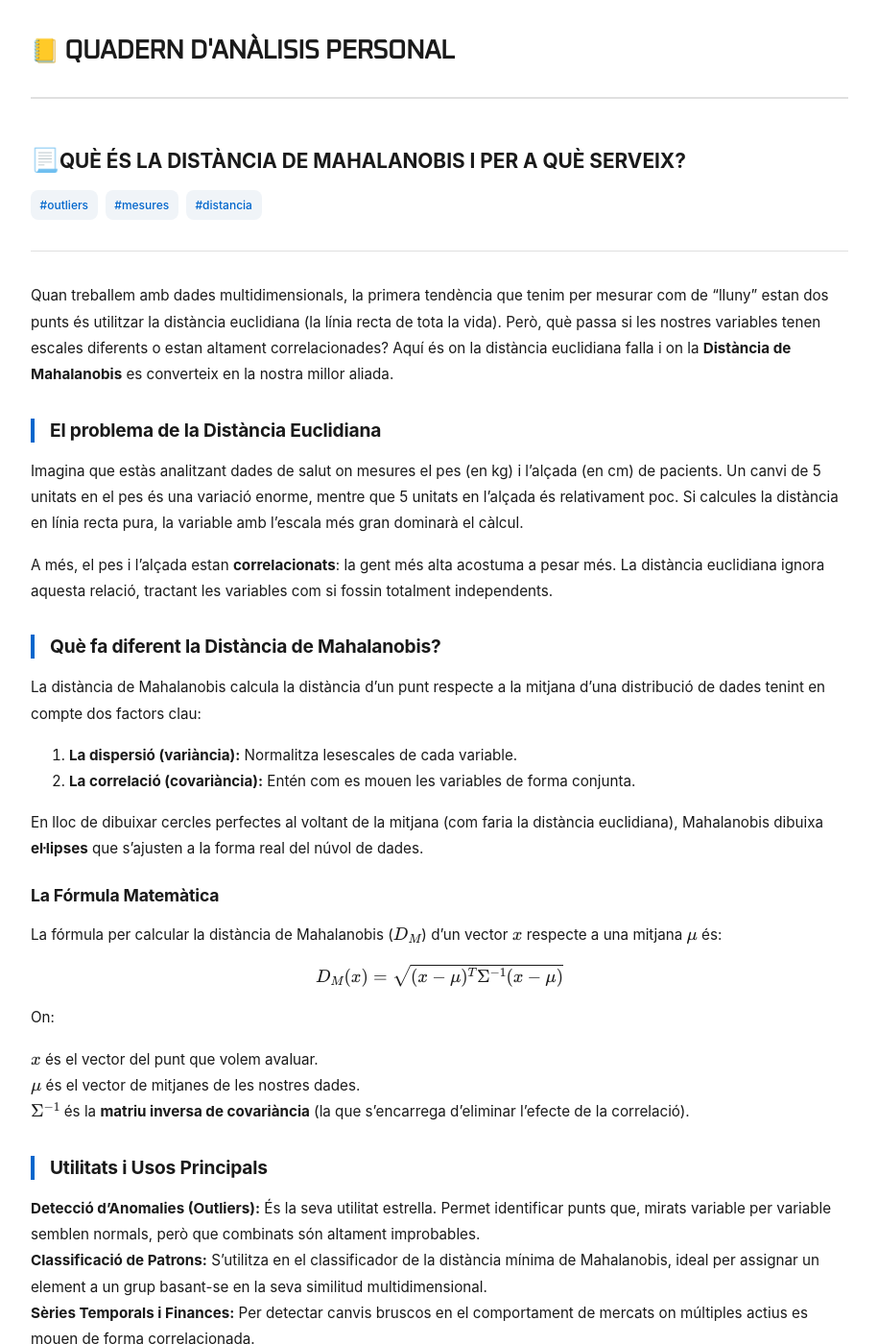
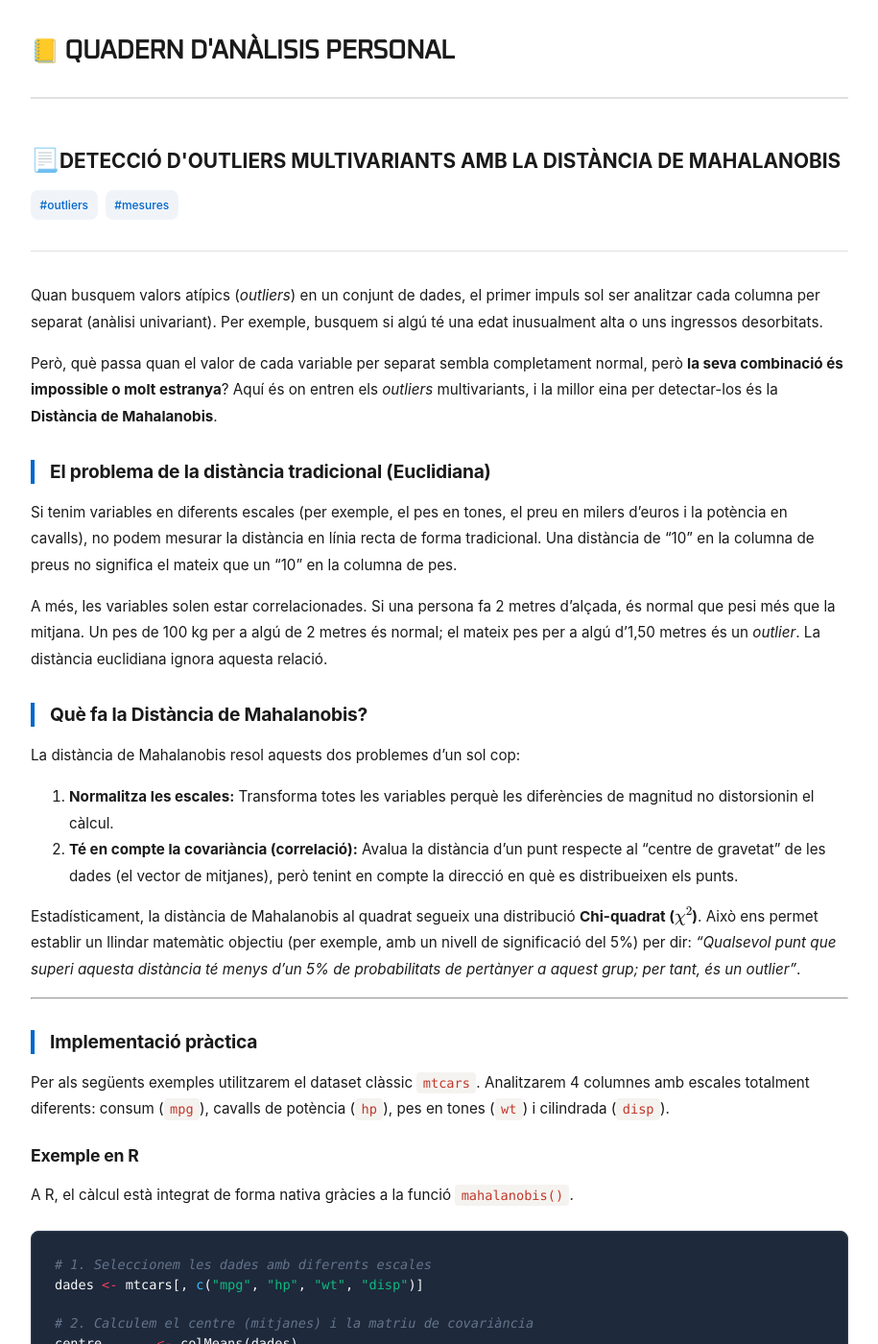
Before and after one commit to alberthr/alberthr.github.io, a Jekyll site: the page built from _posts/2026-06-10-mahalanobis-distancia.md, in a window 1280 px wide and 1400 px high. Shown: the whole window at 96% size, without its empty margins (182-1097 px from the left). Built offline with Jekyll 4.4.1, drawn with Linux system fonts in a browser that asks for light colours; comment, search, counter and statistics services are not loaded; some of the changed text lies outside the part shown.

Commit message:
canvis en el article de mahalanobis

````diff
--- a/_posts/2026-06-10-mahalanobis-distancia.md
+++ b/_posts/2026-06-10-mahalanobis-distancia.md
@@ -1,99 +1,109 @@
 ---
 layout: post
-title: "Què és la Distància de Mahalanobis i per a què serveix?"
-description: "Descobreix com mesurar la distància entre dades tenint en compte la seva correlació i dispersió, amb exemples pràctics en Python i R."
+title: "Detecció d'Outliers Multivariants amb la Distància de Mahalanobis"
 tags:
   - outliers
   - mesures
-  - distancia
 ---
 
-Quan treballem amb dades multidimensionals, la primera tendència que tenim per mesurar com de "lluny" estan dos punts és utilitzar la distància euclidiana (la línia recta de tota la vida). Però, què passa si les nostres variables tenen escales diferents o estan altament correlacionades? Aquí és on la distància euclidiana falla i on la **Distància de Mahalanobis** es converteix en la nostra millor aliada.
+Quan busquem valors atípics (*outliers*) en un conjunt de dades, el primer impuls sol ser analitzar cada columna per separat (anàlisi univariant). Per exemple, busquem si algú té una edat inusualment alta o uns ingressos desorbitats.
 
-## El problema de la Distància Euclidiana
+Però, què passa quan el valor de cada variable per separat sembla completament normal, però **la seva combinació és impossible o molt estranya**? Aquí és on entren els *outliers* multivariants, i la millor eina per detectar-los és la **Distància de Mahalanobis**.
 
-Imagina que estàs analitzant dades de salut on mesures el pes (en kg) i l'alçada (en cm) de pacients. Un canvi de 5 unitats en el pes és una variació enorme, mentre que 5 unitats en l'alçada és relativament poc. Si calcules la distància en línia recta pura, la variable amb l'escala més gran dominarà el càlcul.
+## El problema de la distància tradicional (Euclidiana)
 
-A més, el pes i l'alçada estan **correlacionats**: la gent més alta acostuma a pesar més. La distància euclidiana ignora aquesta relació, tractant les variables com si fossin totalment independents.
+Si tenim variables en diferents escales (per exemple, el pes en tones, el preu en milers d'euros i la potència en cavalls), no podem mesurar la distància en línia recta de forma tradicional. Una distància de "10" en la columna de preus no significa el mateix que un "10" en la columna de pes.
 
-## Què fa diferent la Distància de Mahalanobis?
+A més, les variables solen estar correlacionades. Si una persona fa 2 metres d'alçada, és normal que pesi més que la mitjana. Un pes de 100 kg per a algú de 2 metres és normal; el mateix pes per a algú d'1,50 metres és un *outlier*. La distància euclidiana ignora aquesta relació.
 
-La distància de Mahalanobis calcula la distància d'un punt respecte a la mitjana d'una distribució de dades tenint en compte dos factors clau:
-1. **La dispersió (variància):** Normalitza lesescales de cada variable.
-2. **La correlació (covariància):** Entén com es mouen les variables de forma conjunta.
+## Què fa la Distància de Mahalanobis?
 
-En lloc de dibuixar cercles perfectes al voltant de la mitjana (com faria la distància euclidiana), Mahalanobis dibuixa **el·lipses** que s'ajusten a la forma real del núvol de dades.
+La distància de Mahalanobis resol aquests dos problemes d'un sol cop:
+1. **Normalitza les escales:** Transforma totes les variables perquè les diferències de magnitud no distorsionin el càlcul.
+2. **Té en compte la covariància (correlació):** Avalua la distància d'un punt respecte al "centre de gravetat" de les dades (el vector de mitjanes), però tenint en compte la direcció en què es distribueixen els punts.
 
 
 
-### La Fórmula Matemàtica
-
-La fórmula per calcular la distància de Mahalanobis ($D_M$) d'un vector $x$ respecte a una mitjana $\mu$ és:
-
-<center>$D_M(x) = \sqrt{(x - \mu)^T \Sigma^{-1} (x - \mu)}$</center>
-
-On:
-* $x$ és el vector del punt que volem avaluar.
-* $\mu$ és el vector de mitjanes de les nostres dades.
-* $\Sigma^{-1}$ és la **matriu inversa de covariància** (la que s'encarrega d'eliminar l'efecte de la correlació).
-
-## Utilitats i Usos Principals
-
-* **Detecció d'Anomalies (Outliers):** És la seva utilitat estrella. Permet identificar punts que, mirats variable per variable semblen normals, però que combinats són altament improbables.
-* **Classificació de Patrons:** S'utilitza en el classificador de la distància mínima de Mahalanobis, ideal per assignar un element a un grup basant-se en la seva similitud multidimensional.
-* **Sèries Temporals i Finances:** Per detectar canvis bruscos en el comportament de mercats on múltiples actius es mouen de forma correlacionada.
+Estadísticament, la distància de Mahalanobis al quadrat segueix una distribució **Chi-quadrat ($\chi^2$)**. Això ens permet establir un llindar matemàtic objectiu (per exemple, amb un nivell de significació del 5%) per dir: *"Qualsevol punt que superi aquesta distància té menys d'un 5% de probabilitats de pertànyer a aquest grup; per tant, és un outlier"*.
 
 ---
 
-## Implementació Pràctica
+## Implementació pràctica
 
-Anem a veure com podem calcular aquesta distància utilitzant un petit conjunt de dades multidimensional tant en **Python** com en **R**.
+Per als següents exemples utilitzarem el dataset clàssic `mtcars`. Analitzarem 4 columnes amb escales totalment diferents: consum (`mpg`), cavalls de potència (`hp`), pes en tones (`wt`) i cilindrada (`disp`).
 
-### En Python (amb SciPy)
+### Exemple en R
+
+A R, el càlcul està integrat de forma nativa gràcies a la funció `mahalanobis()`.
+
+```r
+# 1. Seleccionem les dades amb diferents escales
+dades <- mtcars[, c("mpg", "hp", "wt", "disp")]
+
+# 2. Calculem el centre (mitjanes) i la matriu de covariància
+centre       <- colMeans(dades)
+covariancia  <- cov(dades)
+
+# 3. Calcular la distància de Mahalanobis per a cada cotxe (fila)
+dades$dist_mahalanobis <- mahalanobis(dades, center = centre, cov = covariancia)
+
+# 4. Determinar el llindar crític amb la distribució Chi-quadrat
+# Els graus de llibertat (df) són el nombre de columnes analitzades (4)
+graus_llibertat <- 4
+alfa <- 0.05
+llindar_critic <- qchisq(p = 1 - alfa, df = graus_llibertat)
+
+# 5. Etiquetar els outliers
+dades$es_outlier <- dades$dist_mahalanobis > llindar_critic
+
+# 6. Mostrar els 5 resultats més extrems
+dades_ordenades <- dades[order(-dades$dist_mahalanobis), ]
+print("Top Outliers detectats a R:")
+print(head(dades_ordenades, 5))
+```
+
+### Exemple en Python
+
+A Python podem replicar exactament el mateix comportament utilitzant `pandas` per gestionar les dades i `scipy` per a la distribució estadística i el càlcul de la matriu inversa de covariància.
 
 ```python
+import pandas as pd
 import numpy as np
-from scipy.spatial import distance
+from scipy.stats import chi2
+import statsmodels.api as sm # Només per importar el dataset mtcars
 
-# Definim el nostre núvol de dades (3 observacions, 2 variables)
-dades = np.array([[1, 2], [3, 4], [5, 6]])
+# 1. Carreguem el mateix dataset des de statsmodels
+mtcars_df = sm.datasets.get_rdataset("mtcars", "datasets").data
+dades = mtcars_df[["mpg", "hp", "wt", "disp"]].copy()
 
-# Calculem la matriu de covariància i la seva inversa
-cov_matriu = np.cov(dades, rowvar=False)
-inv_cov_matriu = np.linalg.inv(cov_matriu)
+# 2. Càlculs necessaris (mitjanes i matriu de covariància)
+centre = dades.mean()
+covariancia = dades.cov()
+cov_inversa = np.linalg.inv(covariancia) # Necessària per a la fórmula a Python
 
-# Calculem la mitjana de les columnes
-mitjana = np.mean(dades, axis=0)
+# 3. Funció per calcular Mahalanobis per a una fila
+def calcular_mahalanobis(fila, centre, cov_inv):
+    diferencia = fila - centre
+    # Fórmula matemàtica: D^2 = (x - mu)^T * Sigma^-1 * (x - mu)
+    return np.dot(np.dot(diferencia, cov_inv), diferencia)
 
+# Apliquem la funció a cada fila del DataFrame
+dades['dist_mahalanobis'] = dades.apply(calcular_mahalanobis, axis=1, args=(centre, cov_inversa))
 
-# Punt nou que volem avaluar
-nou_punt = np.array([2, 3])
+# 4. Determinar el llindar crític amb Chi-quadrat
+graus_llibertat = 4
+alfa = 0.05
+llindar_critic = chi2.ppf(1 - alfa, df=graus_llibertat)
 
-# Calculem la distància de Mahalanobis
-mahalanobis_dist = distance.mahalanobis(nou_punt, mitjana, inv_cov_matriu)
+# 5. Etiquetar els outliers
+dades['es_outlier'] = dades['dist_mahalanobis'] > llindar_critic
 
-print(f"Distància de Mahalanobis: {mahalanobis_dist}")
+# 6. Mostrar els 5 resultats més extrems
+dades_ordenades = dades.sort_values(by='dist_mahalanobis', ascending=False)
+print("Top Outliers detectats a Python:")
+print(dades_ordenades.head(5))
 ```
 
-### En R
-R inclou una funció nativa excel·lent anomenada mahalanobis() que ens estalvia haver de fer la inversa de la matriu manualment.
+## Conclusio
 
-```r
-# Creem la matriu de dades
-dades <- matrix(c(1, 3, 5, 2, 4, 6), ncol = 2)
-
-# Calculem la mitjana de cada columna
-mitjana <- colMeans(dades)
-
-# Calculem la matriu de covariància
-cov_matriu <- cov(dades)
-
-# Punt nou a avaluar
-nou_punt <- c(2, 3)
-
-# El mètode en R retorna el quadrat de la distància (D^2), per tant fem l'arrel
-mahal_quadrat <- mahalanobis(nou_punt, mitjana, cov_matriu)
-mahalanobis_dist <- sqrt(mahal_quadrat)
-
-print(paste("Distància de Mahalanobis:", mahalanobis_dist))
-```
+La distància de Mahalanobis és una eina elegant i robusta. Ens permet netejar conjunts de dades complexos abans d'entrenar models de Machine Learning, garantint que cap observació "anòmala en combinació" esbiaixi els nostres resultats, fins i tot si els seus valors individuals semblen completament innocents.
````
